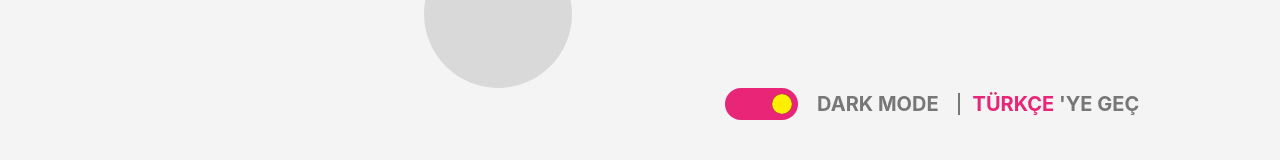
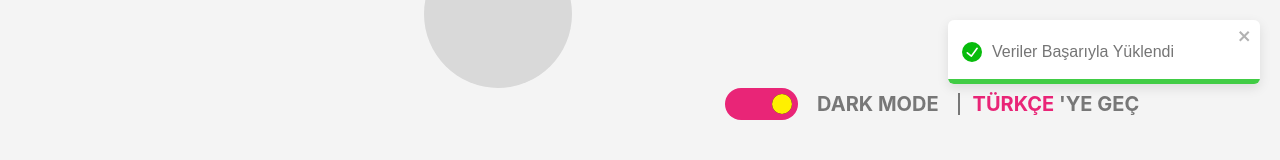
Before and after one commit to alpaybozkurtt/personal-project, a React (Vite) app: page / in a window 1280 px wide. Shown: the top 160 px of the page. Built offline with nearby package versions, Linux system fonts and the light colour scheme.

Commit message:
Toastify Success Pop-up (at the beginning) Added

```diff
--- a/src/App.jsx
+++ b/src/App.jsx
@@ -8,9 +8,12 @@ import Skills from "./Components/Skills";
 import Profile from "./Components/Profile";
 import Project from "./Components/Project";
 import Footer from "./Components/GeneralDesign/footer";
+import { toast, ToastContainer } from "react-toastify";
+import "react-toastify/dist/ReactToastify.css";
 
 function App() {
   const dispatch = useDispatch();
+  const mode = JSON.parse(localStorage.getItem("mode"));
 
 
   useEffect(() => {
@@ -27,7 +30,17 @@ function App() {
     if (dark !== null) {
       dispatch(modeAl(dark));
     }
-  }, [dispatch]);
+    toast.success("Veriler Başarıyla Yüklendi", {
+      position: "top-right",
+      autoClose: 1000,
+      hideProgressBar: false,
+      closeOnClick: true,
+      pauseOnHover: true,
+      draggable: true,
+      progress: undefined,
+      theme: mode ? "dark" : "light",
+    });
+  }, []);
   return (
     <>
       <div className="w-[100%] h-[984px] bg-[#F4F4F4] ">
@@ -55,6 +68,7 @@ function App() {
       <Footer />
       <div className="w-[100%] absolute">
         <div className="w-[366.67px] h-[24px] bg-[#82BBFF] absolute bottom-[337px] left-[693px] -z-[1] rounded-[5.33px]"></div>
+        <ToastContainer />
       </div>
     </>
   );
```
